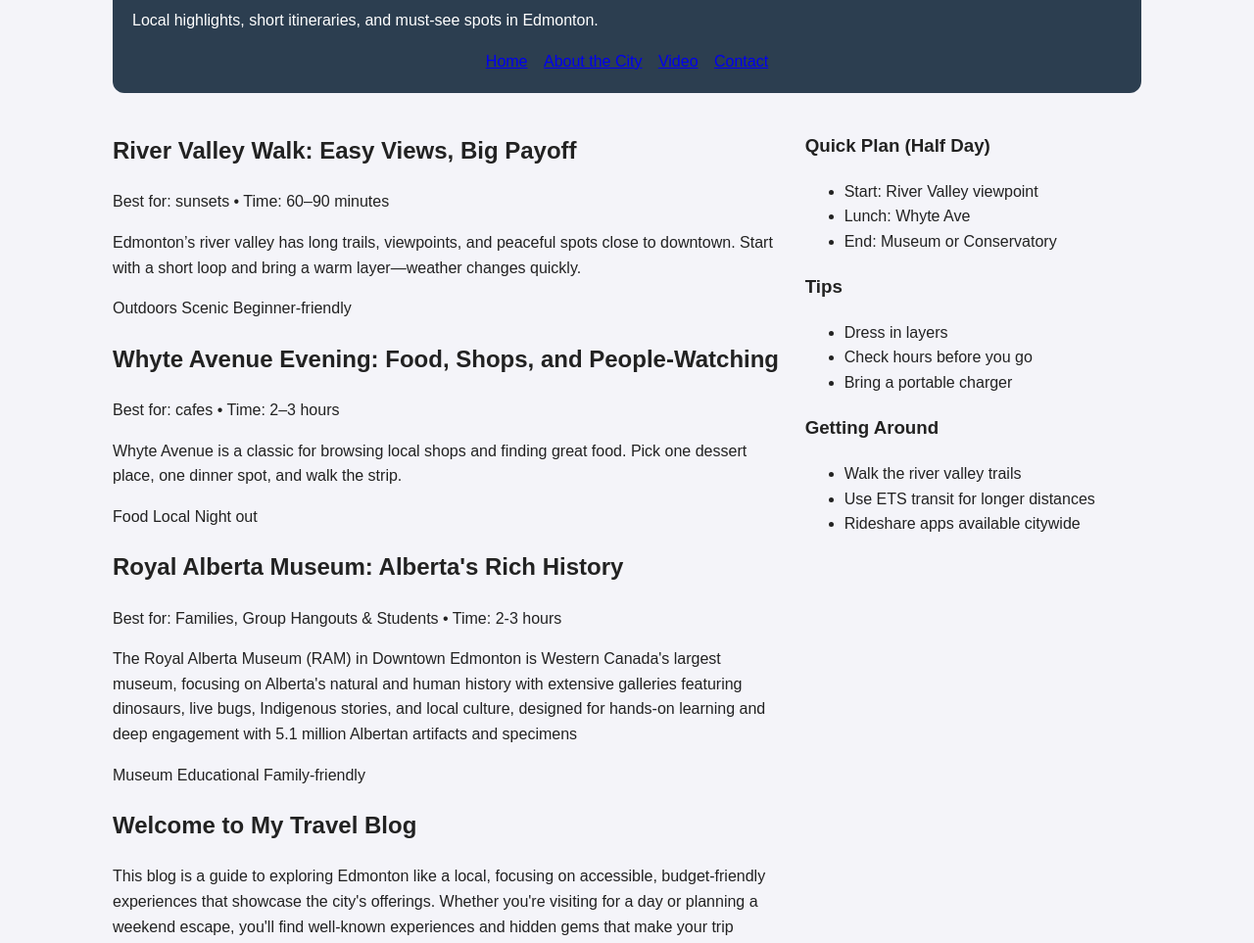
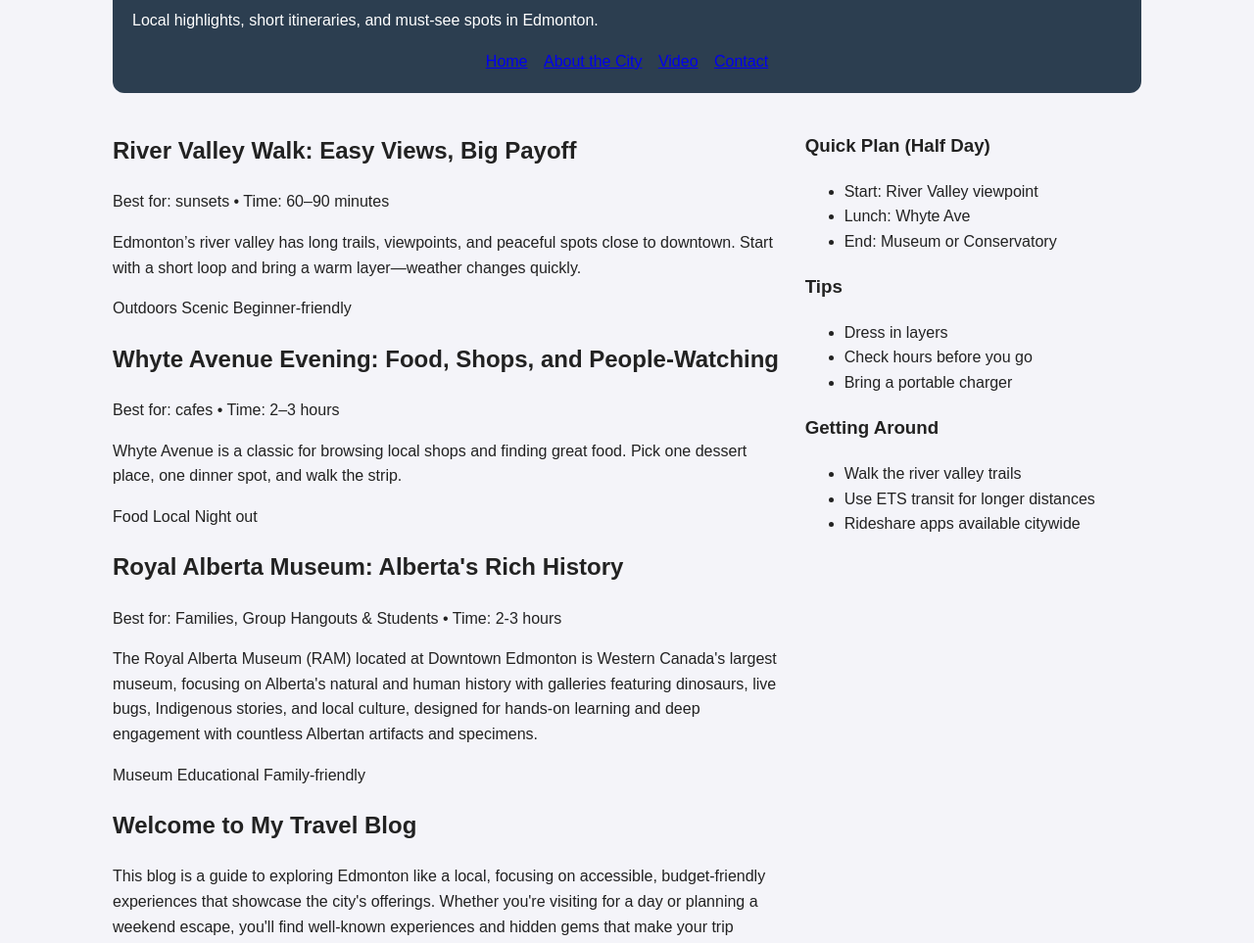
Before and after one commit to Justinthi/Html-Blog, a plain HTML site: page index.html in a window 1280 px wide. Shown: the part 126-1089 px from the top of the page at 98% size. Drawn offline with Linux system fonts and the light colour scheme.

Commit message:
updated index paragraph

```diff
--- a/index.html
+++ b/index.html
@@ -64,8 +64,8 @@
                     <h2>Royal Alberta Museum: Alberta's Rich History</h2>
                     <div class="meta">Best for: Families, Group Hangouts & Students • Time: 2-3 hours</div>
                     <p>
-                        The Royal Alberta Museum (RAM) in Downtown Edmonton is Western Canada's largest museum, focusing on Alberta's natural and human history with extensive galleries featuring
-                        dinosaurs, live bugs, Indigenous stories, and local culture, designed for hands-on learning and deep engagement with 5.1 million Albertan artifacts and specimens
+                        The Royal Alberta Museum (RAM) located at Downtown Edmonton is Western Canada's largest museum, focusing on Alberta's natural and human history with galleries featuring
+                        dinosaurs, live bugs, Indigenous stories, and local culture, designed for hands-on learning and deep engagement with countless Albertan artifacts and specimens.
                     </p>
                     <div class="tags">
                         <span class="tag">Museum</span>
```
